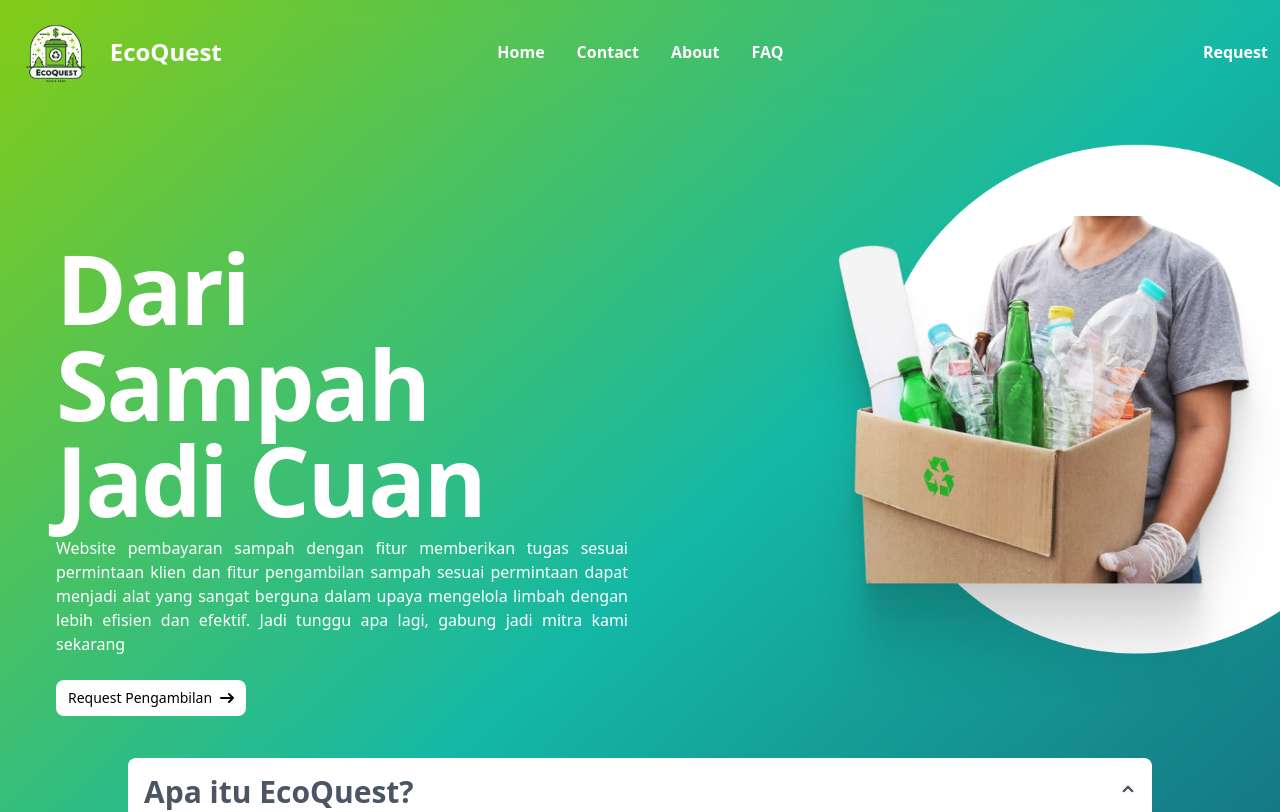
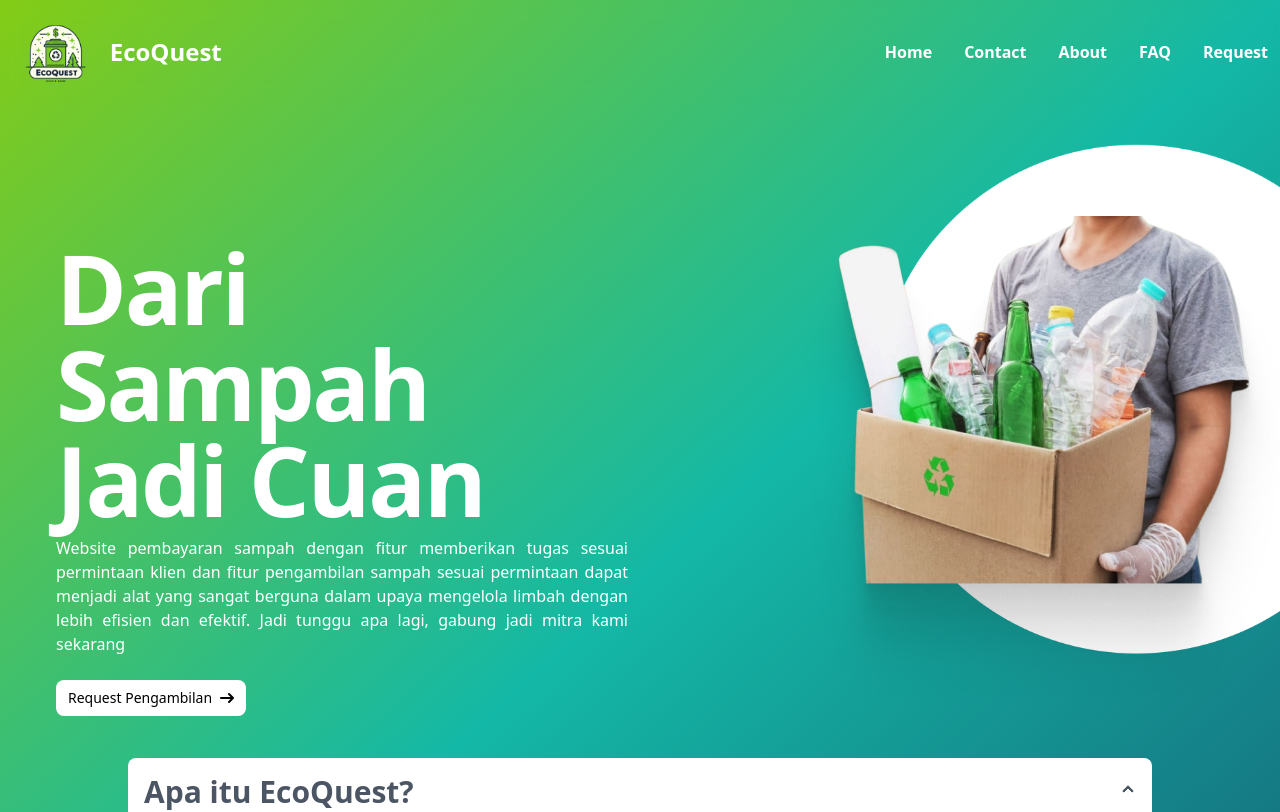
Before and after one commit to HadziqAlaydrus/Kelompok3-Ecoquest, a React (Vite) app: page / in a window 1280 px wide. Shown: the top 812 px of the page. Built offline with nearby package versions, Linux system fonts and the light colour scheme.

Commit message:
update : nav

```diff
--- a/src/components/Navigationmenu.jsx
+++ b/src/components/Navigationmenu.jsx
@@ -5,6 +5,7 @@ import logo from "../assets/image 1.png";
 const Navigationmenu = () => {
   const navigate = useNavigate();
   const [isScroll, setIsScroll] = useState(false);
+  const [isMenuOpen, setIsMenuOpen] = useState(false);
 
   useEffect(() => {
     const handleScroll = () => {
@@ -30,6 +31,10 @@ const Navigationmenu = () => {
     }
   };
 
+  const toggleMenu = () => {
+    setIsMenuOpen(!isMenuOpen);
+  };
+
   return (
     <div>
       <nav
@@ -45,6 +50,7 @@ const Navigationmenu = () => {
             </span>
           </a>
           <button
+            onClick={toggleMenu}
             data-collapse-toggle="navbar-default"
             type="button"
             className="inline-flex items-center p-2 w-10 h-10 justify-center text-sm text-gray-500 rounded-lg md:hidden hover:bg-gray-100 focus:outline-none focus:ring-2 focus:ring-gray-200 dark:text-gray-400 dark:hover:bg-gray-700 dark:focus:ring-gray-600"
@@ -69,38 +75,56 @@ const Navigationmenu = () => {
             </svg>
           </button>
           <div
-            className="hidden w-full md:block md:w-auto bg-transparent"
+            className={`${
+              isMenuOpen ? "block" : "hidden"
+            } w-full md:block md:w-auto bg-transparent`}
             id="navbar-default"
           >
-            <ul className="font-semibold flex flex-col p-4 md:p-0 mt-4 mr-36 border border-gray-100 rounded-lg bg-transparant md:flex-row md:space-x-8 rtl:space-x-reverse md:mt-0 md:border-0 md:bg-transparant dark:bg-gray-800 md:dark:bg-gray-900 dark:border-gray-700">
+            <ul className="font-semibold flex flex-col p-4 md:p-0 mt-4 border border-gray-100 rounded-lg bg-transparant md:flex-row md:space-x-8 rtl:space-x-reverse md:mt-0 md:border-0 md:bg-transparant dark:bg-gray-800 md:dark:bg-gray-900 dark:border-gray-700 md:flex-grow">
               <li>
-                <Link to="/" className="block py-2 px-3 text-white bg-blue-700 rounded md:bg-transparent md:text-white md:p-0 dark:text-white md:hover:text-black">
+                <Link
+                  to="/"
+                  className="block py-2 px-3 text-black rounded md:bg-transparent md:text-white md:p-0 dark:text-white md:hover:text-black"
+                >
                   Home
                 </Link>
               </li>
               <li>
-                <Link to="/contact" className="block py-2 px-3 text-white rounded hover:bg-gray-100 md:hover:bg-transparent md:border-0 md:hover:text-black md:p-0 dark:text-white md:dark:hover:text-blue-500 dark:hover:bg-gray-700 dark:hover:text-white md:dark:hover:bg-transparent">
+                <Link
+                  to="/contact"
+                  className="block py-2 px-3 text-black rounded md:bg-transparent md:text-white md:p-0 dark:text-white md:hover:text-black"
+                >
                   Contact
                 </Link>
               </li>
               <li>
-                <Link to="/about" className="block py-2 px-3 text-white rounded hover:bg-gray-100 md:hover:bg-transparent md:border-0 md:hover:text-black md:p-0 dark:text-white md:dark:hover:text-blue-500 dark:hover:bg-gray-700 dark:hover:text-white md:dark:hover:bg-transparent">
+                <Link
+                  to="/about"
+                  className="block py-2 px-3 text-black rounded md:bg-transparent md:text-white md:p-0 dark:text-white md:hover:text-black"
+                >
                   About
                 </Link>
               </li>
               <li>
                 <button
                   onClick={handleFaqClick}
-                  className="block py-2 px-3 text-white rounded hover:bg-gray-100 md:hover:bg-transparent md:border-0 md:hover:text-black md:p-0 dark:text-white md:dark:hover:text-blue-500 dark:hover:bg-gray-700 dark:hover:text-white md:dark:hover:bg-transparent"
+                  className="block py-2 px-3 text-black rounded md:bg-transparent md:text-white md:p-0 dark:text-white md:hover:text-black"
                 >
                   FAQ
                 </button>
               </li>
+              <li className="md:ml-auto">
+                <Link
+                  to="/request"
+                  className={`block py-2 px-3 text-black rounded md:bg-transparent md:text-white md:p-0 dark:text-white md:hover:text-black ${
+                    isMenuOpen ? "" : ""
+                  }`}
+                >
+                  Request
+                </Link>
+              </li>
             </ul>
           </div>
-          <Link to="/request" className="font-semibold block py-2 px-3 text-white rounded hover:bg-gray-100 md:hover:bg-transparent md:border-0 md:hover:text-black md:p-0 dark:text-white md:dark:hover:text-green-500 dark:hover:bg-gray-700 dark:hover:text-white md:dark:hover:bg-transparent">
-            Request
-          </Link>
         </div>
       </nav>
     </div>
```
